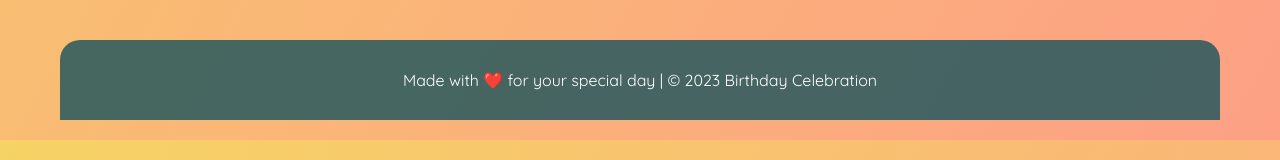
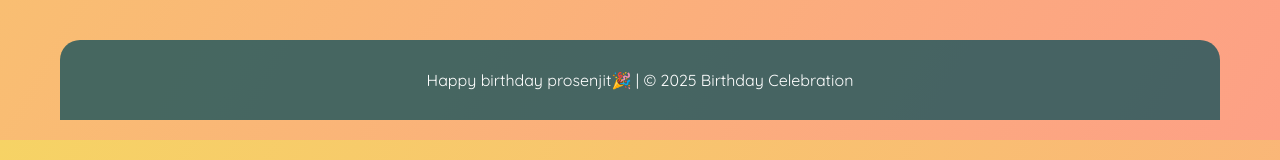
Before and after one commit to estor8374/Birthday-demo, a plain HTML site: page index.html in a window 1280 px wide. Shown: the part 1631-1791 px from the top of the page. Drawn offline with nearby package versions, Linux system fonts and the light colour scheme.

Commit message:
Update index.html

```diff
--- a/index.html
+++ b/index.html
@@ -427,7 +427,7 @@
         </div>
 
         <div class="footer">
-            <p>Made with ❤️ for your special day | © 2023 Birthday Celebration</p>
+            <p>Happy birthday prosenjit🎉 | © 2025 Birthday Celebration</p>
         </div>
     </div>
 
```
